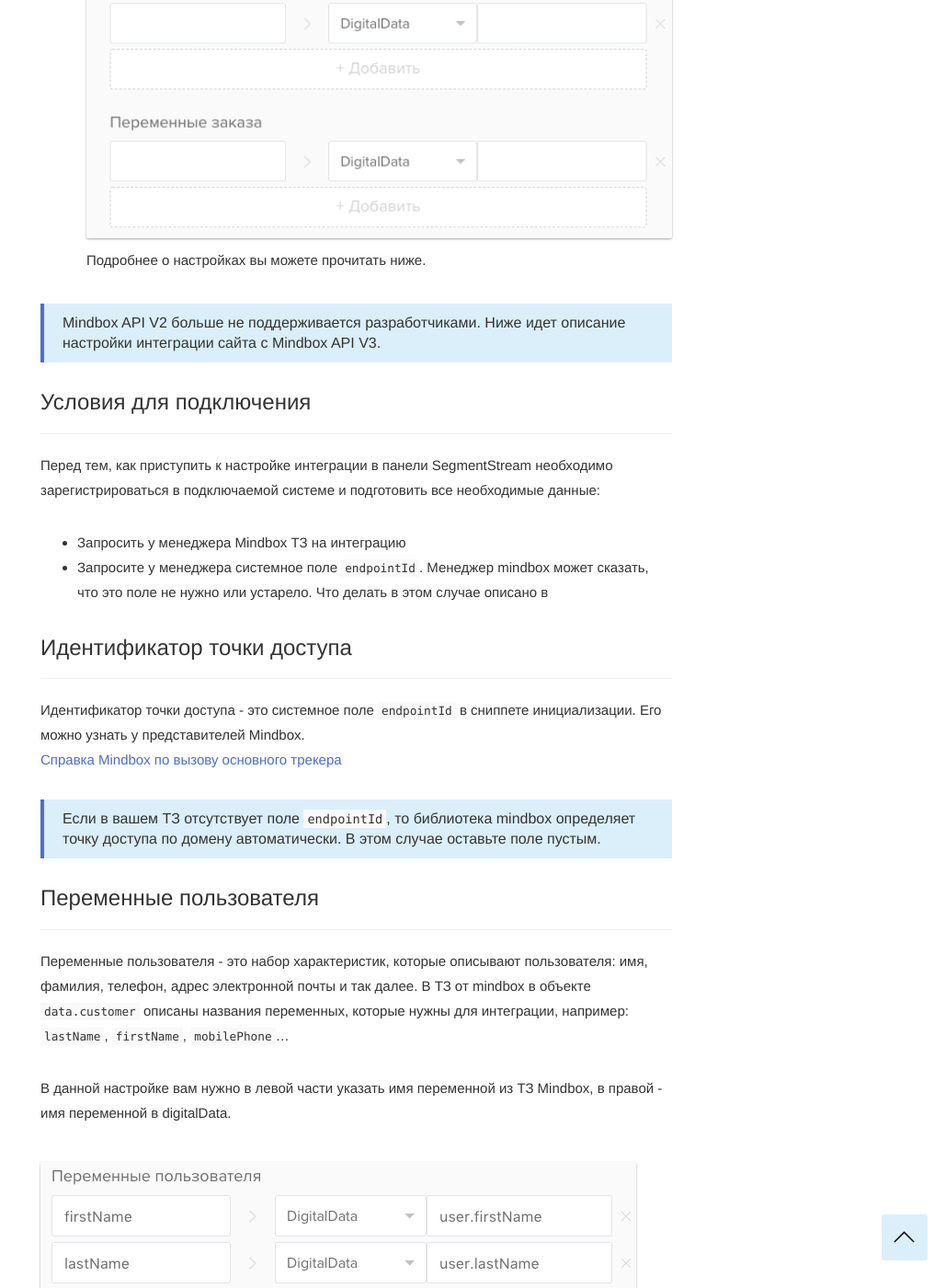
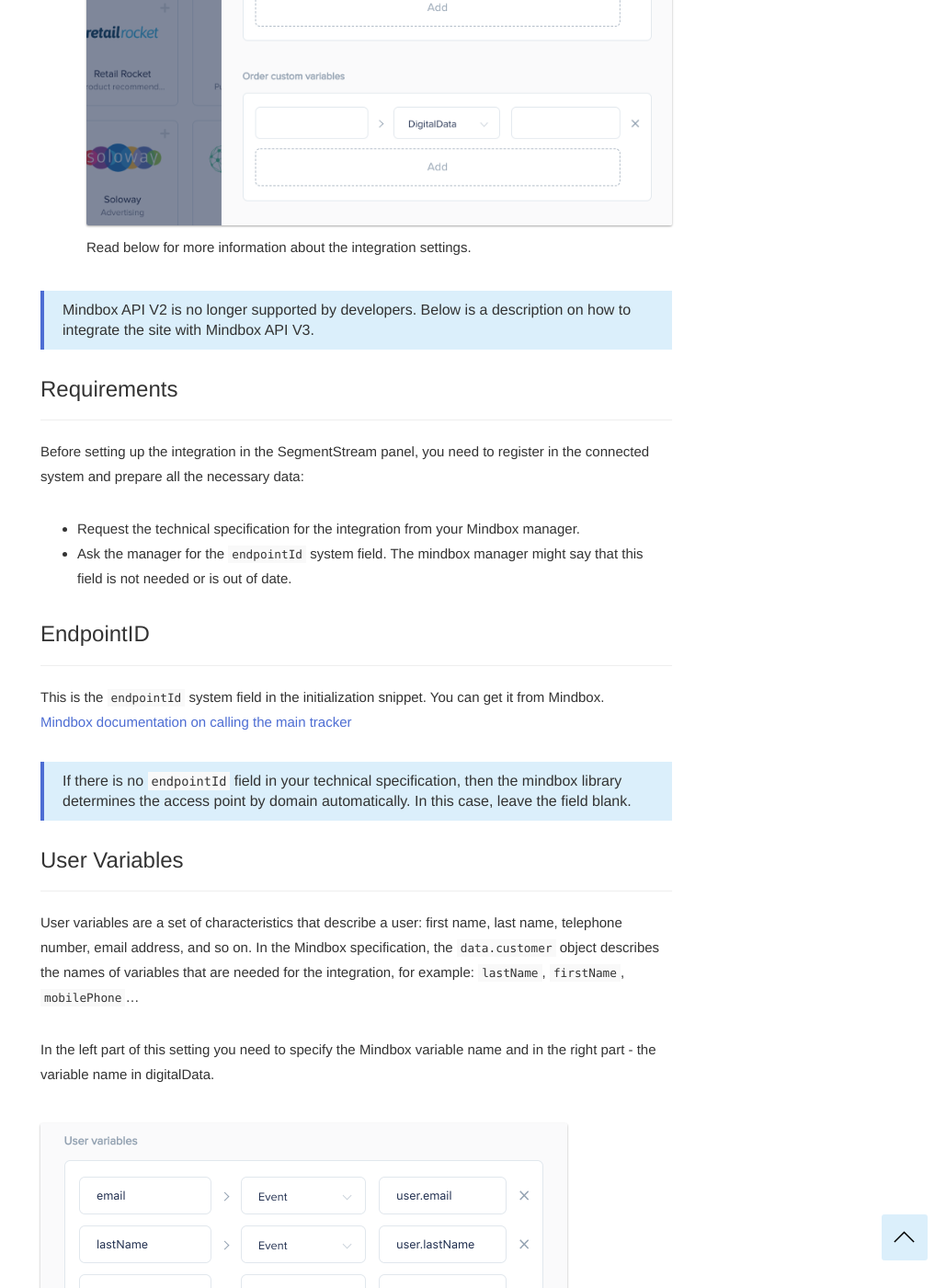
Before and after one commit to segmentstream-com/segmentstream-com.github.io, a Jekyll site: the page built from _docs/integrations/mindbox.md, in a window 1280 px wide and 1400 px high, scrolled down 1560 px. Shown: the whole window at 92% size, without its empty margins (251-1280 px from the left). Built offline with Jekyll 4.4.1, drawn with Linux system fonts in a browser that asks for light colours; nearby versions of some CDN libraries; some of the changed text lies outside the part shown.

Commit message:
update and translate mindbox docs

````diff
--- a/_docs/integrations/mindbox.md
+++ b/_docs/integrations/mindbox.md
@@ -5,95 +5,97 @@
 order: 1
 ---
 
-В данном разделе вы узнаете:
-* Как подключить или отключить Mindbox на вашем сайте.
-* Как передать кастомные параметры и события в Mindbox.
+In this section, you will learn:
+* How to enable or disable Mindbox on your site.
+* How to send custom parameters and events to Mindbox.
 
-Mindbox - платформа автоматизации прямых коммуникаций с клиентами: email, push, sms, мессенджеры. SegmentStream позволяет отправлять данные о поведении ваших пользователей в [Mindbox](https://mindbox.ru).
+Mindbox is a platform for automated direct communication with clients: email, push, sms, instant messengers. SegmentStream allows you to send data about the behavior of your users to [Mindbox](https://mindbox.ru).
 
-### Навигация по странице
+### Page contents
 ------
 <ul class="page-navigation">
-  <li><a href="#0">Введение</a></li>
-  <li><a href="#0_1">Условия для подключения</a></li>
-  <li><a href="#1">Идентификатор точки доступа</a></li>
-  <li><a href="#2">Переменные пользователя</a></li>
-  <li><a href="#3">Переменные заказа</a></li>
-  <li><a href="#4">Переменные товара</a></li>
-  <li><a href="#5">Мэппинг операций</a></li>
-  <li><a href="#6">Идентификаторы потребителя</a></li>
-  <li><a href="#7">Идентификаторы товара</a></li>
-  <li><a href="#8">Идентификаторы SKU товара</a></li>
-  <li><a href="#9">Идентификаторы товарной категории</a></li>
-  <li><a href="#10">Идентификаторы зон</a></li>
+  <li><a href="#introduction">Introduction</a></li>
+  <li><a href="#Requirements">Requirements</a></li>
+  <li><a href="#EndpointID">Endpoint ID</a></li>
+  <li><a href="#UserVariables">User Variables</a></li>
+  <li><a href="#OrderVariables">Order Variables</a></li>
+  <li><a href="#ProductVariables">Product Variables</a></li>
+  <li><a href="#OperationMapping">Operation Mapping</a></li>
+  <li><a href="#CustomerIDmapping">Customer IDs mapping</a></li>
+  <li><a href="#ProductIDmapping">Product IDs mapping</a></li>
+  <li><a href="#ProductSKUIDmapping">Product SKU IDs mapping</a></li>
+  <li><a href="#ProductCategoryIDmapping">Product category IDs mapping</a></li>
+  <li><a href="#AreaIDmapping">Area IDs mapping</a></li>
+  <li><a href="#OrderIDmapping">Order IDs mapping</a></li>
 </ul>
 
-### <a name="0"></a>Введение
+### <a name="introduction"></a>Introduction
 ------
-С помощью SegmentStream можно полностью интегрировать Mindbox с вашим сайтом.
+With SegmentStream, you can fully integrate Mindbox with your site.
 
-Чтобы настроить интеграцию с Mindbox:
-1. Авторизуйтесь на сайте [segmentstream.com](https://admin.segmentstream.com/) и перейдите к панели управления интеграциями
-2. Войдите на вкладку "Интеграции" и кликните по блоку с логотипом Mindbox.
-3. В открывшейся панели - настройте интеграцию.
-![](/img/integrations.mindbox.01.png)
+To set up integration with Mindbox:
+1. Log in to [segmentstream.com](https://admin.segmentstream.com/)
+2. Go to the "Integration" tab and click on the block with the Mindbox logo.
+3. In the panel that opens, configure the integration.
+![](/img/integrations.mindbox.integrationpanel.png)
 <br />
-Подробнее о настройках вы можете прочитать ниже.
+Read below for more information about the integration settings.
 
->Mindbox API V2 больше не поддерживается разработчиками. Ниже идет описание настройки интеграции сайта с Mindbox API V3.
+> Mindbox API V2 is no longer supported by developers. Below is a description on how to integrate the site with Mindbox API V3.
 
-### <a name="0_1"></a>Условия для подключения
+### <a name="Requirements"></a>Requirements
 ------
-Перед тем, как приступить к настройке интеграции в панели SegmentStream необходимо зарегистрироваться в подключаемой системе и подготовить все необходимые данные:
-- Запросить у менеджера Mindbox ТЗ на интеграцию
-- Запросите у менеджера системное поле `endpointId`. Менеджер mindbox может сказать, что это поле не нужно или устарело. Что делать в этом случае описано в
+Before setting up the integration in the SegmentStream panel, you need to register in the connected system and prepare all the necessary data:
+- Request the technical specification for the integration from your Mindbox manager.
+- Ask the manager for the `endpointId` system field. The mindbox manager might say that this field is not needed or is out of date.
 
-### <a name="1"></a>Идентификатор точки доступа
+### <a name="EndpointID"></a>EndpointID
 ------
-Идентификатор точки доступа - это системное поле `endpointId` в сниппете инициализации. Его можно узнать у представителей Mindbox.<br/>
-[Справка Mindbox по вызову основного трекера](https://developers.mindbox.ru/docs/%D1%82%D1%80%D0%B5%D0%BA%D0%B5%D1%80)
+This is the `endpointId` system field in the initialization snippet. You can get it from Mindbox. <br/>
+[Mindbox documentation on calling the main tracker](https://developers.mindbox.ru/docs/%D1%82%D1%80%D0%B5%D0%BA%D0%B5%D1%80)
 
-> Если в вашем ТЗ отсутствует поле `endpointId`, то библиотека mindbox определяет точку доступа по домену автоматически. В этом случае оставьте поле пустым.
+> If there is no `endpointId` field in your technical specification, then the mindbox library determines the access point by domain automatically. In this case, leave the field blank.
 
-### <a name="2"></a>Переменные пользователя
+### <a name="UserVariables"></a>User Variables
 ------
-Переменные пользователя - это набор характеристик, которые описывают пользователя: имя, фамилия, телефон, адрес электронной почты и так далее. В ТЗ от mindbox в объекте `data.customer` описаны названия переменных, которые нужны для интеграции, например: `lastName`, `firstName`, `mobilePhone`...
+User variables are a set of characteristics that describe a user: first name, last name, telephone number, email address, and so on. In the Mindbox specification, the `data.customer` object describes the names of variables that are needed for the integration, for example: `lastName`, `firstName`, `mobilePhone`...
 
-В данной настройке вам нужно в левой части указать имя переменной из ТЗ Mindbox, в правой - имя переменной в digitalData.
+In the left part of this setting you need to specify the Mindbox variable name and in the right part - the variable name in digitalData.
 
-![](/img/integrations.mindbox.2.png)
+![](/img/integrations.mindbox.userVariables.png)
 
-### <a name="3"></a>Переменные заказа
+### <a name="OrderVariables"></a>Order Variables
 ------
-В разработке...
+Order variables are a custom set of characteristics that you can set to describe an order. They are passed into the `data.order.customFields` object described in the Mindbox specification.
 
-### <a name="4"></a>Переменные товара
+### <a name="ProductVariables"></a>Product Variables
 ------
-Переменные товара - это набор характеристик, которые описывают товары на сайте: цена, название, размер, цвет и так далее. По умолчанию SegmentStream передает: идентификатор товаров, цена, количество единиц, добавленных в корзину.
+Product variables are a set of characteristics that describe products on the site: price, name, size, color, and so on. By default, SegmentStream sends: product ID, price, number of units added to the cart.
 
-В случае, если необходимо передать дополнительные параметры вам нужно сделать настройку соответствия: слева - имя переменной Mindbox, справа - имя переменной digitalData.
+In case you need to pass additional parameters, you need to fill the product variable setting: on the left - the name of the Mindbox variable, on the right - the name of the digitalData variable.
 
->Так как объект 'product' встречается во многих местах объекта 'digitalData': `digitalData.product`, `digitalData.cart.lineItems[]`, `digitalData.transaction.lineItems[]` и других, в настройке используйте только имя переменной без полного пути до нее. SegmentStream сам поймет в какой ситуацию из какого места брать информацию о товаре.
+> Since the 'product' object is found in many places of the 'digitalData' object: `digitalData.product`, `digitalData.cart.lineItems[]`, `digitalData.transaction.lineItems[]` and others, use only the variable name in the setting without full path to it. SegmentStream itself will understand in what situation from which place to retrieve information about the product.
 
-### <a name="5"></a>Мэппинг операций
+### <a name="OperationMapping"></a>Operation Mapping
 ------
-Любая информация попадает в Mindbox в виде событий. К сожалению, в системе Mindbox нет зарезервированных имен для определенных событий, поэтому необходимо настроить правила соответствия, например: операция mindbox 'EnterSite' соответствует событию 'Logged In'.
+Information is passed to Mindbox in the form of events. As there are no reserved names for certain events in the Mindbox system, you need to set up the operation mapping manualy, for example: the mindbox 'EnterSite' operation corresponds to the 'Logged In' event.
 
-Список названий необходимых операций есть в ТЗ Mindbox.
+The list of names of necessary operations should be in the Mindbox specification sent to you by your Mindbox manager.
 
-![](/img/integrations.mindbox.3.png)
+![](/img/integrations.mindbox.operationMapping.png)
 
-### <a name="6"></a>Идентификаторы потребителя
+### <a name="CustomerIDmapping"></a>Customer IDs mapping
 ------
-В зависимости от особенностей ТЗ от Mindbox у каждого посетителя сайта может быть один или несколько идентификаторов.
-Идентификаторы потребителя можно найти в ТЗ mindbox:
+Depending on the characteristics of the Mindbox specification, each site visitor may have one or more identifiers.
+Customer identifiers can be found in the Mindbox specification:
+
 ```javaScript
 mindbox('async', {
-  operation: '<Название операции>',
+  operation: '<operation name>',
   data: {
     customer: {
       ids: {
-      	<Идентификатор>: '<Значение идентификатора>',
+      	<identifier>: '<identifier value>',
       },
       ...
     },
@@ -101,20 +103,105 @@
   }
 );
 ```
-. Имя ключа необходимо указать в настройках интеграции. В соответствующем поле укажите из какой переменной `digitalData` необходимо забрать идентификатор. В большинстве случаев - это будет `digitalData.user.userId`.
+The key name must be specified in the integration settings. In the appropriate field, specify from which `digitalData` variable the identifier should be retrieved from. In most cases, it will be `digitalData.user.userId`.
 
-### <a name="7"></a>Идентификаторы товара
+### <a name="ProductIDmapping"></a>Product IDs mapping
 ------
-В разработке...
+Depending on the characteristics of the Mindbox specification, each product on the website may have one or more identifiers.
+Product identifiers can be found in the Mindbox specification:
 
-### <a name="8"></a>Идентификаторы SKU товара
+```javaScript
+mindbox('async', {
+  operation: '<Operation name>',
+  data: {
+    customer: {
+      ids: {
+      	<Identifier>: '<Identifier value>',
+      },
+    },
+    productList: [
+      {
+        product: {
+          ids: {
+            <Identifier>: '<Product identifier value>'
+          },
+          sku: {
+            ids: {
+              <Identifier>: '<Product SKU identifier value>'
+            }
+          }
+        },
+        count: <Selected product quantity>,
+        price: <Total price>
+      }
+      ...
+    ]
+  }
+});
+```
+The key name must be specified in the integration settings. In the appropriate field, specify from which `digitalData` variable the identifier should be retrieved from. In most cases, it will be `digitalData.product.id`.
+
+### <a name="ProductSKUIDmapping"></a>Product SKU IDs mapping
 ------
-В разработке...
+The key name must be specified in the integration settings as in the [Product IDs Mapping](#ProductIDmapping) setting. In the appropriate field, specify from which `digitalData` variable the identifier should be retrieved from. In most cases, it will be `digitalData.product.skuCode`.
 
-### <a name="9"></a>Идентификаторы товарной категории
+### <a name="ProductCategoryIDmapping"></a>Product Category IDs mapping
 ------
-В разработке...
+Depending on the characteristics of the Mindbox specification, each category on the website may have one or more identifiers.
+Category identifiers can be found in the Mindbox specification:
 
-### <a name="10"></a>Идентификаторы зон
+```javaScript
+mindbox('async', {
+  operation: '<Operation name>',
+  data: {
+    productCategory: {
+      ids: {
+        <Identifier>: '<Category identifier value>'
+      }
+    }
+  }
+});
+```
+The key name must be specified in the integration settings. In the appropriate field, specify from which `digitalData` variable the identifier should be retrieved from. In most cases, it will be `digitalData.listing.categoryId`.
+
+### <a name="AreaIDmapping"></a>Area IDs mapping
 ------
-В разработке...
+Depending on the characteristics of the Mindbox specification, the region set by a user on the website may have one or more identifiers.
+Region identifiers can be found in the Mindbox specification:
+
+```javaScript
+mindbox('async', {
+  operation: '<Operation name>',
+  data: {
+    customer: {
+      area: {
+        ids: {
+          <Identifier>: '<Region identifier value>'
+        }
+      }
+    }
+  }
+});
+```
+The key name must be specified in the integration settings. In the appropriate field, specify from which `digitalData` variable the identifier should be retrieved from. In most cases, it will be `digitalData.website.regionId`.
+
+### <a name="OrderIDmapping"></a>Order IDs mapping
+------
+Depending on the characteristics of the Mindbox specification, the order on the website may have one or more identifiers.
+Region identifiers can be found in the Mindbox specification:
+
+```javaScript
+mindbox("async", {
+  operation: '<Operation name>',
+  data: {
+    "order": {
+      //...other order data
+      "ids": {
+        <Identifier>: '<Order identifier value>'
+      }
+    }
+  },
+});
+```
+
+The key name must be specified in the integration settings. In the appropriate field, specify from which `digitalData` variable the identifier should be retrieved from. In most cases, it will be `digitalData.transaction.orderId`.
````
Also changed, not shown: img/integrations.mindbox.01.png (deleted), img/integrations.mindbox.1.png (deleted), img/integrations.mindbox.2.png (deleted), img/integrations.mindbox.3.png (deleted), img/integrations.mindbox.integrationpanel.png (added), img/integrations.mindbox.operationMapping.png (added), img/integrations.mindbox.userVariables.png (added).
